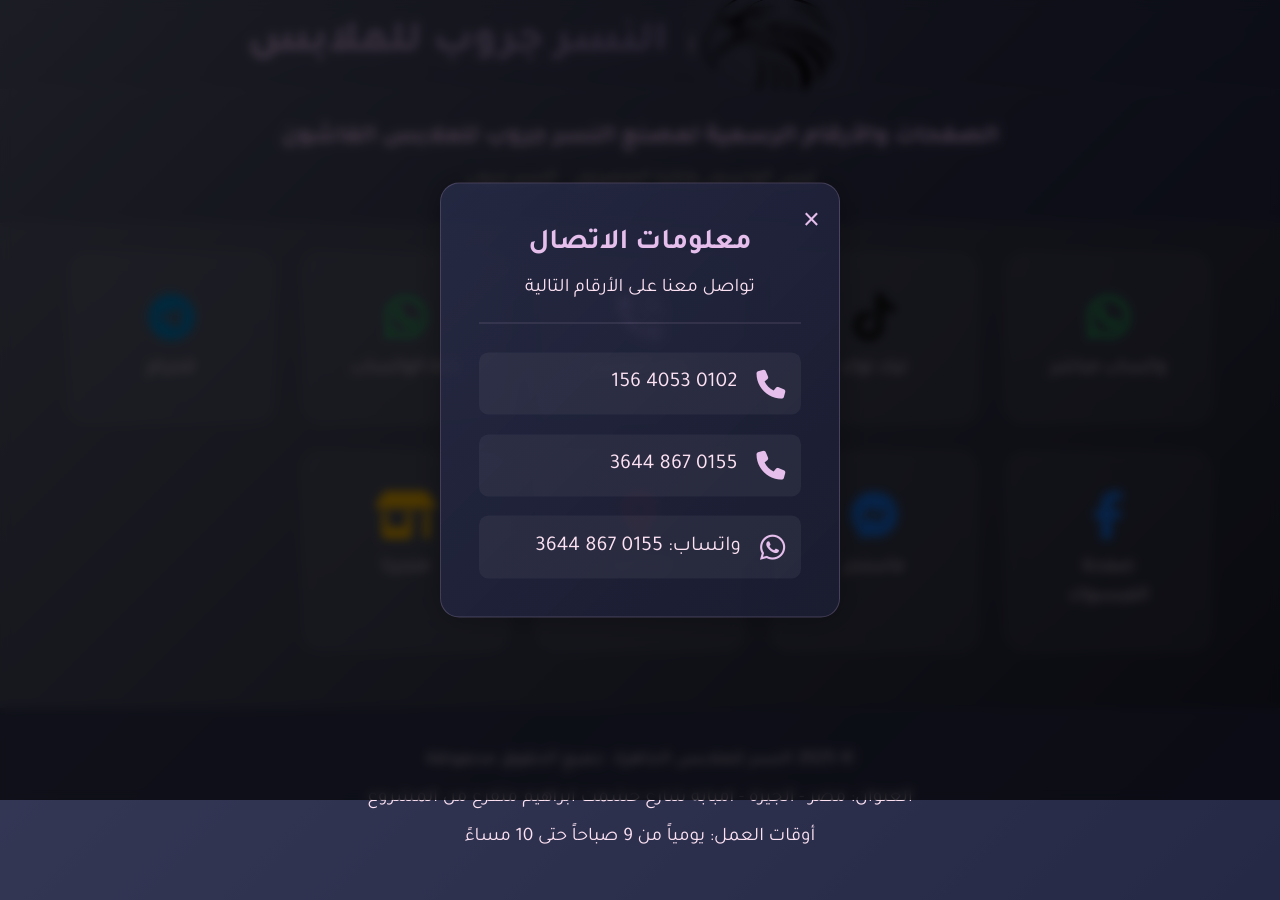
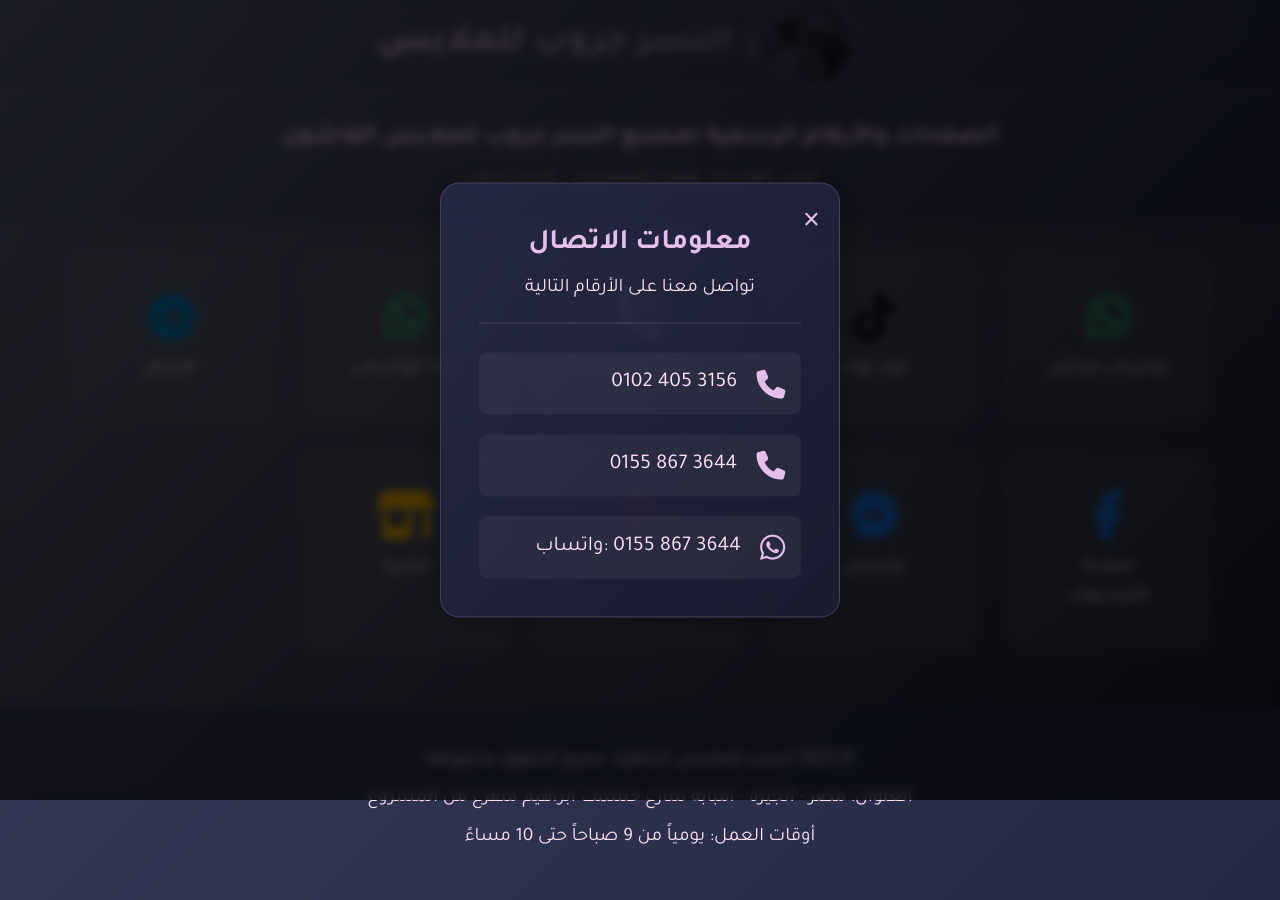
Before and after one commit to AlnsrGrob/_, a plain HTML site: page link.html in a window 1280 px wide. Both pictures are taken after a click on the link "ارقام التواصل". Drawn offline with Linux system fonts and the light colour scheme.

Commit message:
Update link.html

```diff
--- a/link.html
+++ b/link.html
@@ -57,13 +57,13 @@
             display: flex;
             align-items: center;
             gap: 1.5rem;
-            transform: scale(1.3); /* تكبير العناصر الداخلية */
-            transform-origin: right center; /* الحفاظ على المحاذاة اليمينية */
-            padding-right: 2rem; /* تعديل المسافة الداخلية */
+            transform: scale(1.1); /* تقليل حجم العناصر الداخلية */
+            transform-origin: right center;
+            padding: 1rem 2rem; /* إضافة مسافة حول اللوجو */
         }
 
         .logo-img {
-            width: 100px; /* حجم الصورة الجديد */
+            width: 80px; /* تصغير حجم الصورة */
             height: auto;
             filter: drop-shadow(0 0 15px rgba(229, 190, 236, 0.3));
             animation: logoGlow 3s ease-in-out infinite;
@@ -303,6 +303,13 @@
                 font-size: 0.9rem;
             }
         }
+
+        .phone-number {
+            direction: ltr;
+            unicode-bidi: embed;
+            text-align: left;
+            display: inline-block;
+        }
     </style>
     <script>
         function showContactModal() {
@@ -389,7 +396,7 @@
                 </a>
             </div>
             <div class="social-card">
-                <a href="https://alnsrgrob.github.io/_/" target="_blank" class="social-link">
+                <a href="https://your-store-link.com" target="_blank" class="social-link">
                     <i class="fa-solid fa-shop social-icon store"></i>
                     <span>متجرنا</span>
                 </a>
@@ -408,15 +415,15 @@
             <div class="contact-info">
                 <div class="contact-item">
                     <i class="fa-solid fa-phone"></i>
-                    <span>0102 4053 156</span>
+                    <span class="phone-number">0102 405 3156</span>
                 </div>
                 <div class="contact-item">
                     <i class="fa-solid fa-phone"></i>
-                    <span>0155 867 3644</span>
+                    <span class="phone-number">0155 867 3644</span>
                 </div>
                 <div class="contact-item">
                     <i class="fa-brands fa-whatsapp"></i>
-                    <span>واتساب: 0155 867 3644</span>
+                    <span class="phone-number">واتساب: <span class="phone-number">0155 867 3644</span></span>
                 </div>
             </div>
         </div>
```
